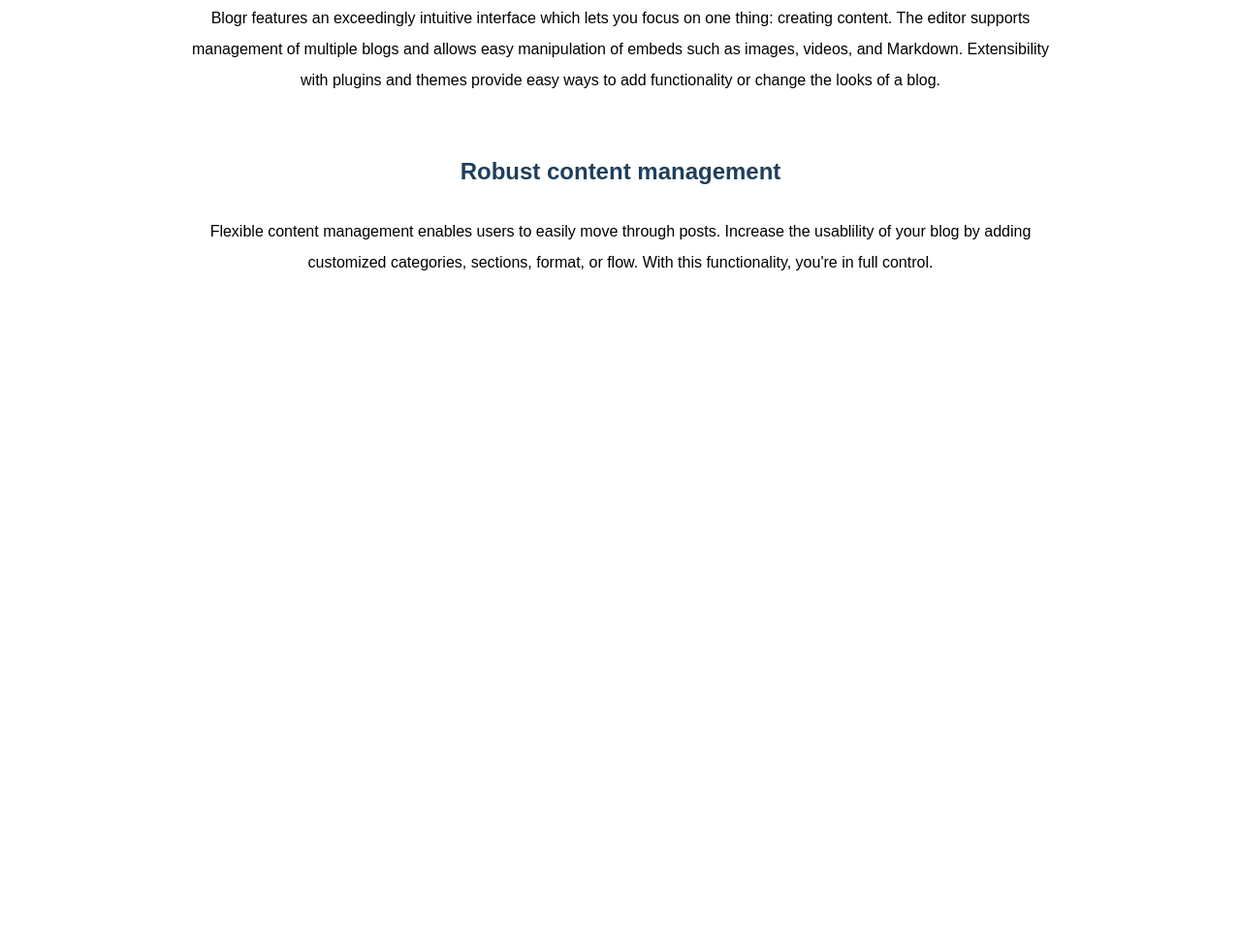
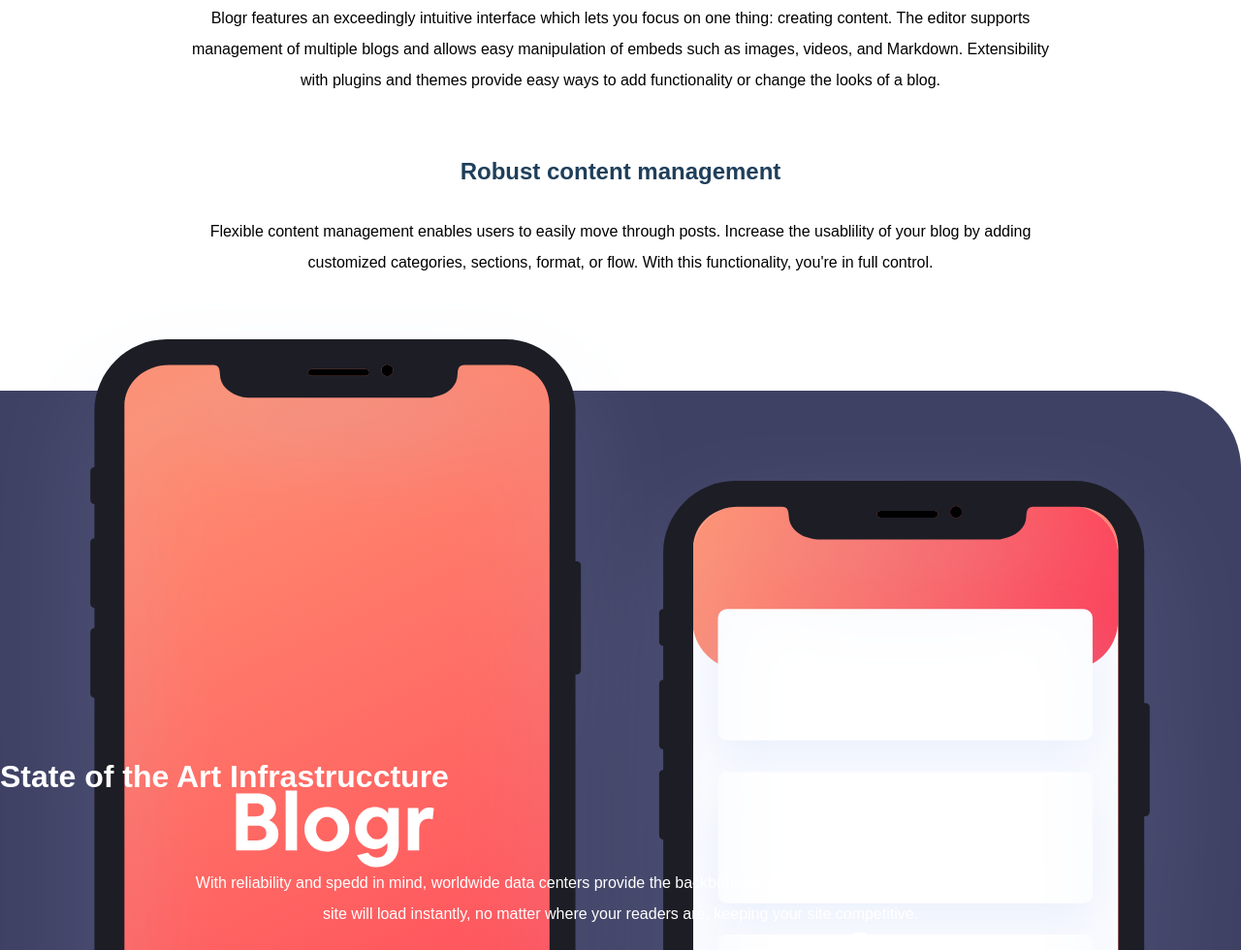
Before and after one commit to pankajkulsange/Blogr-landing-page-challenge-hub, a plain HTML site: page index.html in a window 1280 px wide. Shown: the part 1300-2280 px from the top of the page at 97% size. Before the commit the page ends 1603 px from the top, so only its background shows below. Drawn offline with Linux system fonts and the light colour scheme.

Commit message:
add phone image , some text and background

```diff
--- a/index.html
+++ b/index.html
@@ -55,6 +55,29 @@
         control.
       </div>
     </div>
+    <div class="section3">
+      <div class="overlaped">
+        <img
+          src="./imgs/illustration-phones.svg"
+          alt="phone-img"
+          class="overlaped-img"
+        />
+      </div>
+      <div class="container-blue">
+        <div class="wrapper-blue">
+          <div class="section3-heading center">
+            State of the Art Infrastruccture
+          </div>
+          <div class="section3-para">
+            With reliability and spedd in mind, worldwide data centers provide
+            the backbone for ultra-fast connectivity. This ensures your site
+            will load instantly, no matter where your readers are, keeping your
+            site competitive.
+          </div>
+        </div>
+      </div>
+    </div>
+
     <script src="./script.js"></script>
   </body>
 </html>
--- a/style.css
+++ b/style.css
@@ -113,3 +113,42 @@
   line-height: 2;
   margin: 1rem 0 1rem 0;
 }
+.overlaped-img {
+  display: inline-block;
+  position: absolute;
+  margin-top: -100px;
+  width: 100%;
+}
+
+.overlaped {
+  display: inline-block;
+  position: absolute;
+  margin-top: 100px;
+  width: 100%;
+  height: 100vh;
+  background-color: var(--Very-dark-desaturated-blue);
+  border-radius: 0 5rem 0 5rem;
+}
+
+.section3-heading {
+  display: inline-block;
+  position: absolute;
+  text-align: center;
+  font-size: 2rem;
+  font-weight: 600;
+  color: white;
+  margin-top: 30rem;
+}
+
+.section3-para {
+  display: inline-block;
+  position: absolute;
+  text-align: center;
+  line-height: 2;
+  width: 70%;
+  color: white;
+  margin-top: 37rem;
+  font-size: 1rem;
+  font-weight: 400;
+  margin-left: 15%;
+}
```
